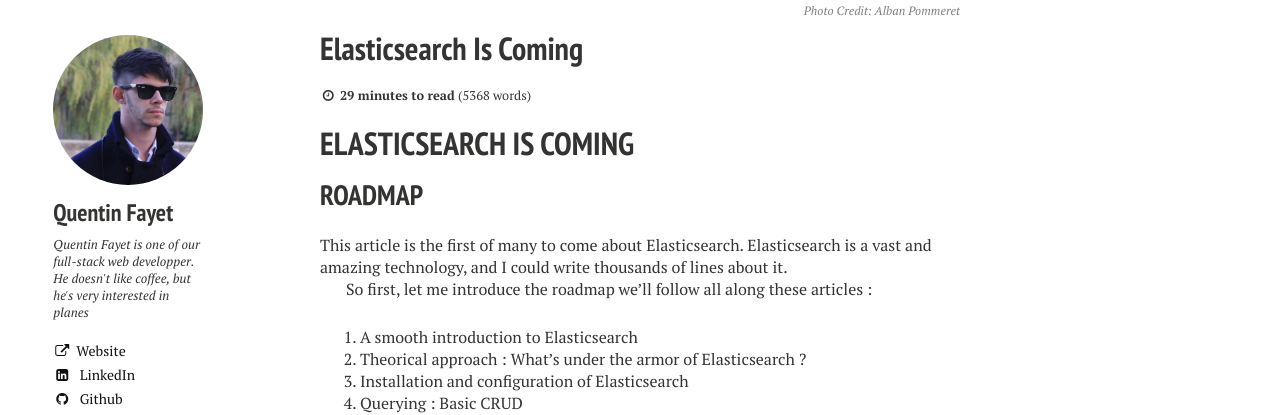
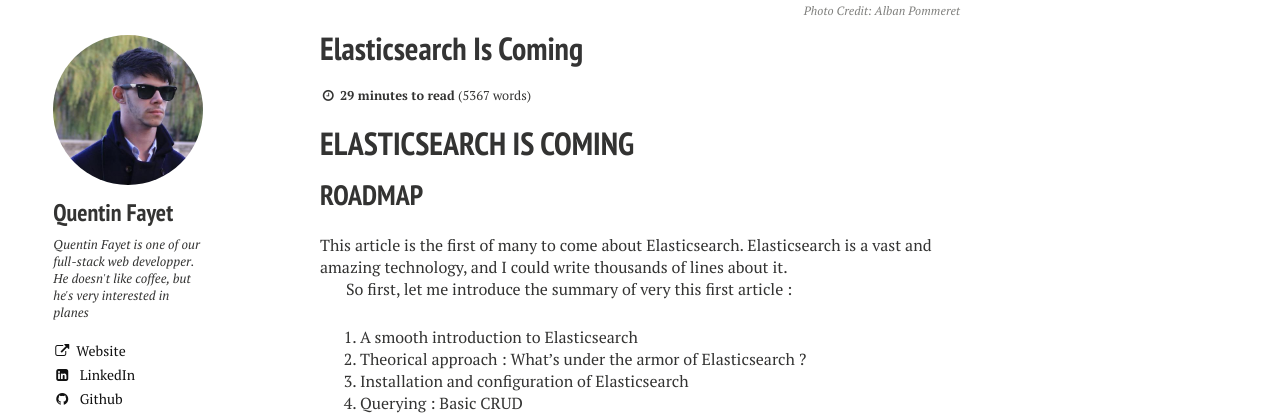
Before and after one commit to semji/reputationvip.github.io, a Jekyll site: the page built from _posts/2015-07-08-elasticsearch-is-coming.md, in a window 1280 px wide and 900 px high. Shown: the part 423-838 px from the top of the window. Built offline with Jekyll 4.4.1, drawn with Linux system fonts in a browser that asks for light colours; nearby versions of some CDN libraries; comment, search, counter and statistics services are not loaded.

Commit message:
Changed summary intro

```diff
--- a/_posts/2015-07-08-elasticsearch-is-coming.md
+++ b/_posts/2015-07-08-elasticsearch-is-coming.md
@@ -18,7 +18,7 @@ image:
 
 This article is the first of many to come about Elasticsearch. Elasticsearch is a vast and amazing technology, and I could write thousands of lines about it.
 
-So first, let me introduce the roadmap we'll follow all along these articles :
+So first, let me introduce the summary of very this first article :
 
 1. A smooth introduction to Elasticsearch
 2. Theorical approach : What's under the armor of Elasticsearch ?
```
